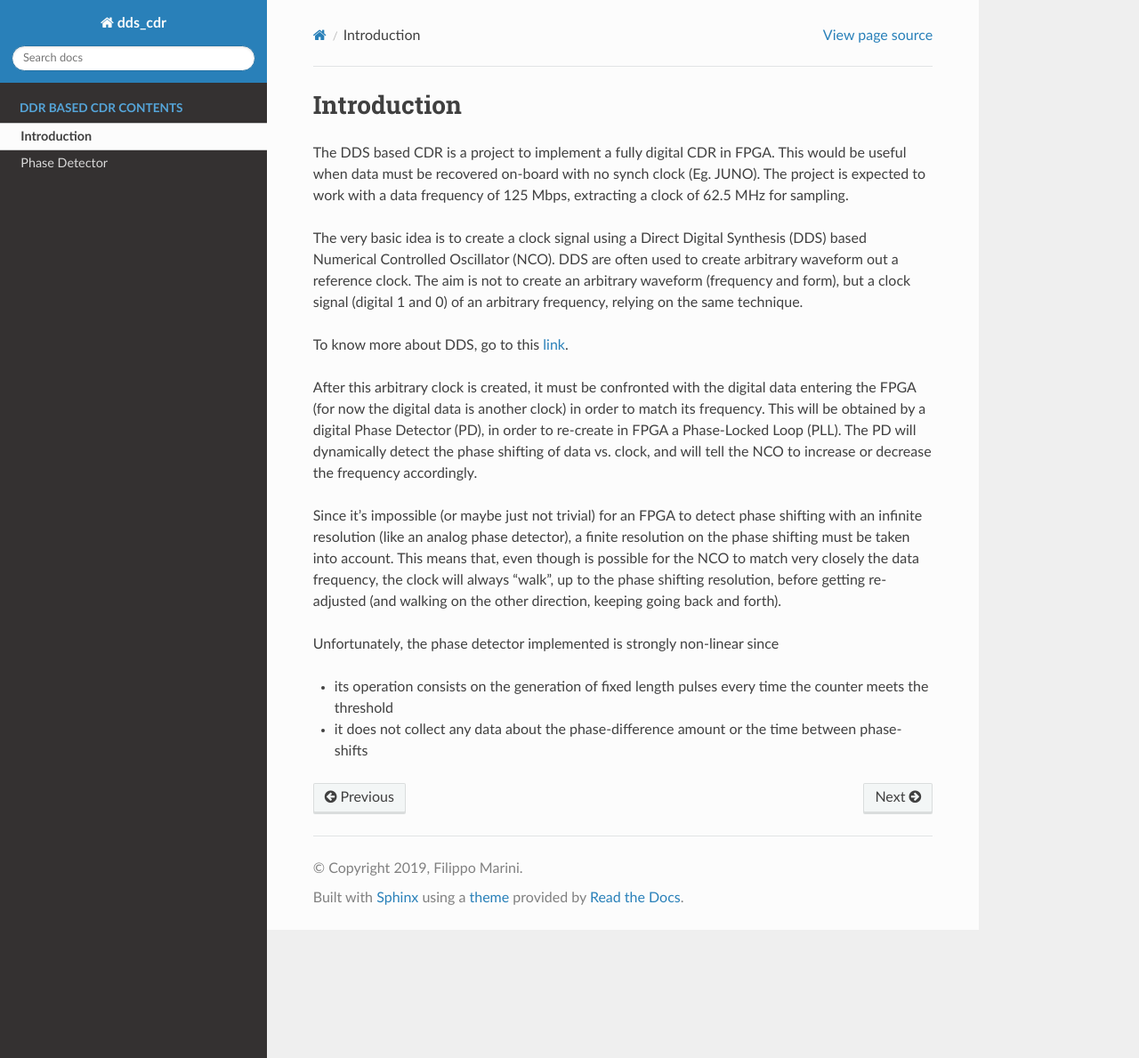
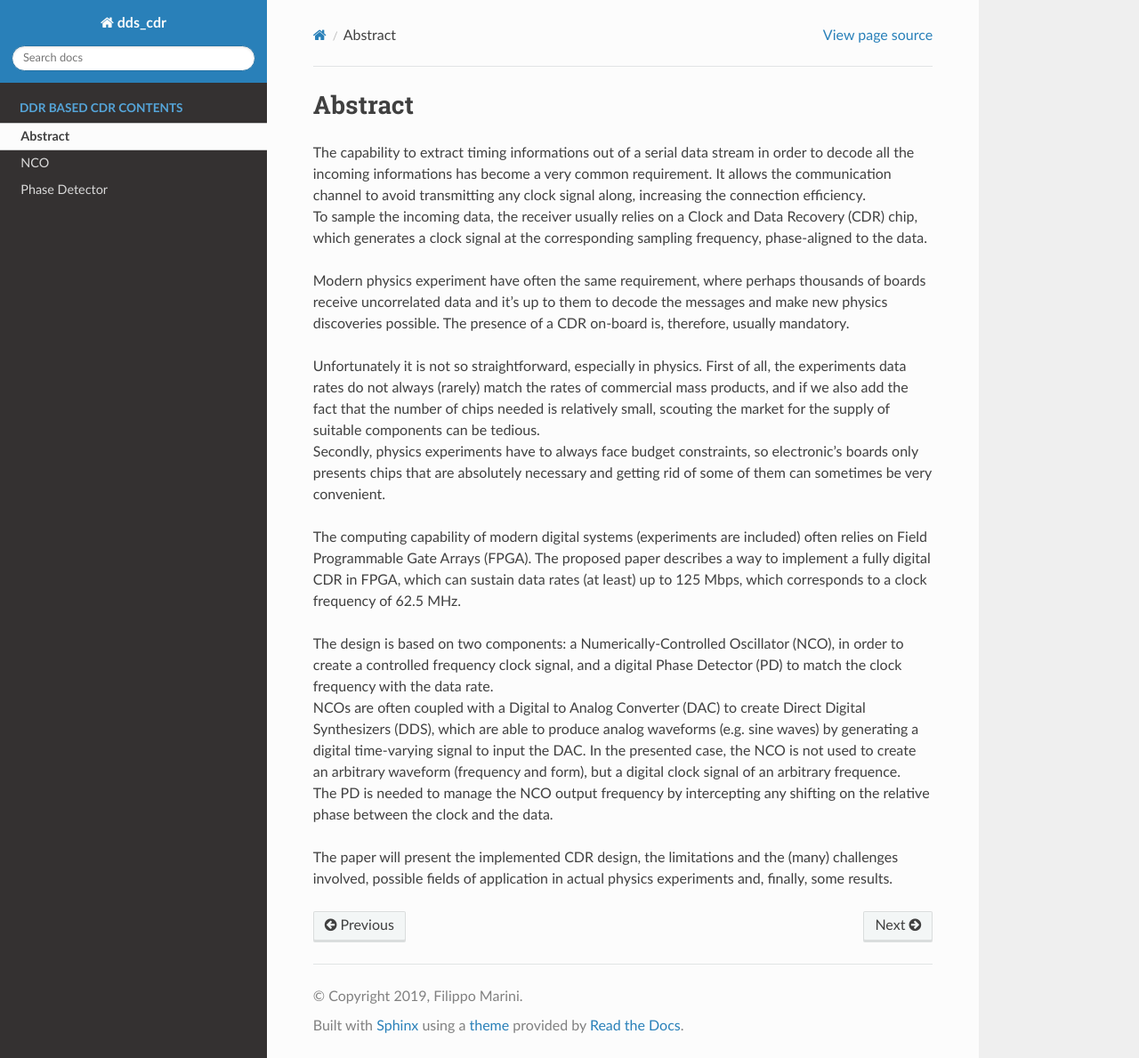
Before and after one commit to FilMarini/FPGA_CDR_core, a Sphinx documentation site: the page built from docs/source/intro.rst, in a window 1280 px wide and 1189 px high. Shown: the whole window at 89% size. Built offline with Sphinx 7.4.7 and the Read the Docs theme 2.0.0, drawn with Linux system fonts in a browser that asks for light colours.

Commit message:
added first version of abstract

```diff
--- a/docs/source/index.rst
+++ b/docs/source/index.rst
@@ -6,4 +6,5 @@ Welcome to dds_cdr's documentation!
    :caption: DDR based CDR contents
 
    intro
+   nco
    phase_detector
--- a/docs/source/intro.rst
+++ b/docs/source/intro.rst
@@ -1,21 +1,19 @@
-============
-Introduction
-============
+========
+Abstract
+========
 
-The DDS based CDR is a project to implement a fully digital CDR in FPGA. This would be useful when data must be recovered on-board with no synch clock (Eg. JUNO).
-The project is expected to work with a data frequency of 125 Mbps, extracting a clock of 62.5 MHz for sampling.
+| The capability to extract timing informations out of a serial data stream in order to decode all the incoming informations has become a very common requirement. It allows the communication channel to avoid transmitting any clock signal along, increasing the connection efficiency.
+| To sample the incoming data, the receiver usually relies on a Clock and Data Recovery (CDR) chip, which generates a clock signal at the corresponding sampling frequency, phase-aligned to the data.
 
-The very basic idea is to create a clock signal using a Direct Digital Synthesis (DDS) based Numerical Controlled Oscillator (NCO). DDS are often used to create arbitrary waveform out a reference clock. The aim is not to create an arbitrary waveform (frequency and form), but a clock signal (digital 1 and 0) of an arbitrary frequency, relying on the same technique.
+Modern physics experiment have often the same requirement, where perhaps thousands of boards receive uncorrelated data and it's up to them to decode the messages and make new physics discoveries possible. The presence of a CDR on-board is, therefore, usually mandatory.
 
-To know more about DDS, go to this link_.
+| Unfortunately it is not so straightforward, especially in physics. First of all, the experiments data rates do not always (rarely) match the rates of commercial mass products, and if we also add the fact that the number of chips needed is relatively small, scouting the market for the supply of suitable components can be tedious.
+| Secondly, physics experiments have to always face budget constraints, so electronic's boards only presents chips that are absolutely necessary and getting rid of some of them can sometimes be very convenient.
 
-.. _link: https://www.analog.com/en/analog-dialogue/articles/all-about-direct-digital-synthesis.html
+The computing capability of modern digital systems (experiments are included) often relies on Field Programmable Gate Arrays (FPGA). The proposed paper describes a way to implement a fully digital CDR in FPGA, which can sustain data rates (at least) up to 125 Mbps, which corresponds to a clock frequency of 62.5 MHz.
 
-After this arbitrary clock is created, it must be confronted with the digital data entering the FPGA (for now the digital data is another clock) in order to match its frequency. This will be obtained by a digital Phase Detector (PD), in order to re-create in FPGA a Phase-Locked Loop (PLL). The PD will dynamically detect the phase shifting of data vs. clock, and will tell the NCO to increase or decrease the frequency accordingly.
+| The design is based on two components: a Numerically-Controlled Oscillator (NCO), in order to create a controlled frequency clock signal, and a digital Phase Detector (PD) to match the clock frequency with the data rate.
+| NCOs are often coupled with a Digital to Analog Converter (DAC) to create Direct Digital Synthesizers (DDS), which are able to produce analog waveforms (e.g. sine waves) by generating a digital time-varying signal to input the DAC. In the presented case, the NCO is not used to create an arbitrary waveform (frequency and form), but a digital clock signal of an arbitrary frequence.
+| The PD is needed to manage the NCO output frequency by intercepting any shifting on the relative phase between the clock and the data.
 
-Since it's impossible (or maybe just not trivial) for an FPGA to detect phase shifting with an infinite resolution (like an analog phase detector), a finite resolution on the phase shifting must be taken into account. This means that, even though is possible for the NCO to match very closely the data frequency, the clock will always "walk", up to the phase shifting resolution, before getting re-adjusted (and walking on the other direction, keeping going back and forth).
-
-Unfortunately, the phase detector implemented is strongly non-linear since
-
-* its operation consists on the generation of fixed length pulses every time the counter meets the threshold
-* it does not collect any data about the phase-difference amount or the time between phase-shifts
+The paper will present the implemented CDR design, the limitations and the (many) challenges involved, possible fields of application in actual physics experiments and, finally, some results.
```
Also changed, not shown: docs/source/nco.rst (added, +7 -0 lines), docs/source/phase_detector.rst (+12 -1 lines).
